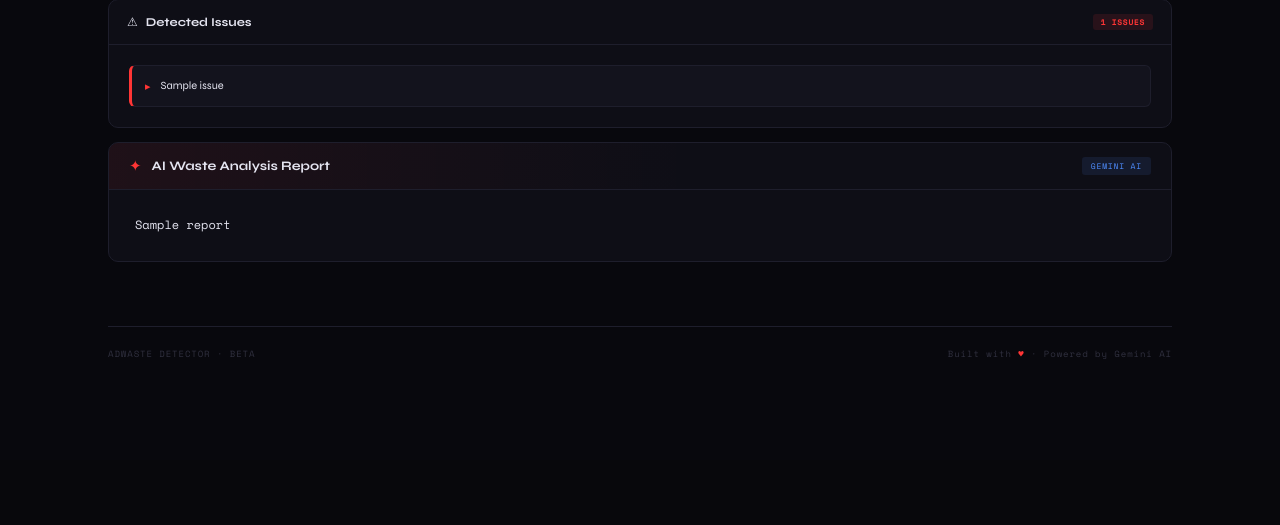
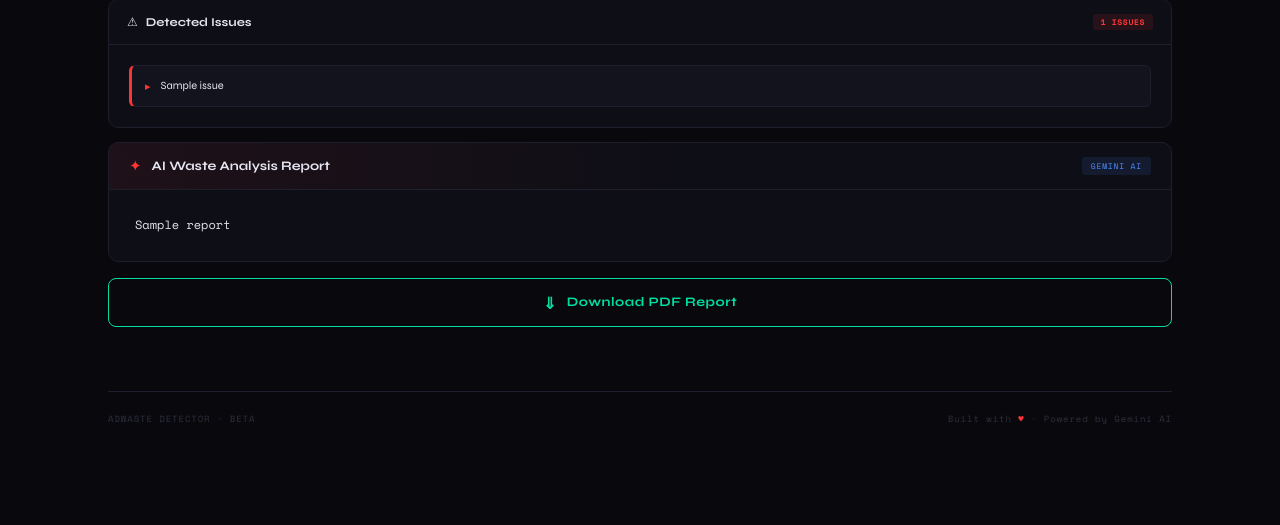
Before and after one commit to Parzifal25/ad-spend-waste-detector, a Flask app: template templates/index.html in a window 1280 px wide. Shown: the part 1441-1966 px from the top of the page. Before the commit the page ends 1800 px from the top, so only its background shows below. Run offline with Flask 3, Linux system fonts and the light colour scheme; the template is opened without the code that fills it: most values are stand-ins (such as "Sample title", 1, 10 or a date in 2020).

Commit message:
Update index.html

```diff
--- a/templates/index.html
+++ b/templates/index.html
@@ -431,6 +431,45 @@ body::before {
 .a4 { animation-delay: .24s; }
 .a5 { animation-delay: .30s; }
 .a6 { animation-delay: .36s; }
+
+/* ═══════════════════════════════════════
+   DOWNLOAD PDF BUTTON
+═══════════════════════════════════════ */
+.dl-btn {
+  width: 100%; padding: 14px;
+  background: transparent;
+  border: 1.5px solid var(--green);
+  border-radius: 8px;
+  color: var(--green);
+  font-family: var(--sans); font-size: 13px; font-weight: 700;
+  letter-spacing: .04em; cursor: pointer;
+  display: flex; align-items: center; justify-content: center; gap: 10px;
+  transition: background .15s, transform .15s, box-shadow .15s;
+  position: relative; overflow: hidden;
+}
+.dl-btn:hover {
+  background: var(--green-d);
+  transform: translateY(-1px);
+  box-shadow: 0 6px 22px rgba(0,223,162,.18);
+}
+.dl-btn:active { transform: translateY(0); }
+.dl-icon {
+  font-size: 16px; font-weight: 900;
+  display: inline-block;
+  animation: bounce 1.6s ease infinite;
+}
+@keyframes bounce {
+  0%,100%{ transform:translateY(0); }
+  50%     { transform:translateY(3px); }
+}
+.dl-spinner {
+  display: none; width: 14px; height: 14px;
+  border: 2px solid rgba(0,223,162,.3); border-top-color: var(--green);
+  border-radius: 50%; animation: spin .7s linear infinite;
+}
+.dl-btn.loading .dl-icon  { display: none; }
+.dl-btn.loading .dl-label { opacity: .5; }
+.dl-btn.loading .dl-spinner { display: inline-block; }
 </style>
 </head>
 <body>
@@ -667,6 +706,18 @@ body::before {
   </div>
   {% endif %}
 
+  <!-- DOWNLOAD PDF BUTTON — always shown when summary exists -->
+  <div style="margin-top:16px;">
+    <button class="dl-btn"
+      id="dl-btn"
+      data-summary="{{ summary | tojson | e }}"
+      data-report="{{ report | e if report else '' }}">
+      <span class="dl-icon">⇓</span>
+      <span class="dl-label">Download PDF Report</span>
+      <span class="dl-spinner"></span>
+    </button>
+  </div>
+
   {% elif request.method == 'POST' %}
   <div style="text-align:center;padding:60px 20px;color:var(--muted);">
     <div style="font-size:36px;opacity:.2;margin-bottom:14px;">⚠</div>
@@ -727,6 +778,44 @@ if (rb) {
     .replace(/\d+(\.\d+)?%/g,     '<strong style="color:var(--orange)">$&</strong>')
     .replace(/\*\*(.+?)\*\*/g,    '<strong style="color:var(--txt)">$1</strong>');
 }
+
+/* DOWNLOAD PDF — reads data from data attributes, no Jinja in this block */
+function downloadPDF(btn) {
+  btn.classList.add('loading');
+
+  const rawSummary = btn.getAttribute('data-summary');
+  const rawReport  = btn.getAttribute('data-report') || '';
+
+  // data-summary is HTML-entity-encoded by Jinja's |e — decode it
+  const txt = document.createElement('textarea');
+  txt.innerHTML = rawSummary;
+  const summaryJson = txt.value;
+
+  const fd = new FormData();
+  fd.append('summary', summaryJson);
+  fd.append('report',  rawReport);
+
+  fetch('/download-report', {method: 'POST', body: fd})
+    .then(function(res) {
+      if (!res.ok) return res.text().then(function(t) { throw new Error(t); });
+      return res.blob();
+    })
+    .then(function(blob) {
+      const url = URL.createObjectURL(blob);
+      const a   = document.createElement('a');
+      a.href     = url;
+      a.download = 'adwaste_report.pdf';
+      document.body.appendChild(a);
+      a.click();
+      document.body.removeChild(a);
+      URL.revokeObjectURL(url);
+      btn.classList.remove('loading');
+    })
+    .catch(function(err) {
+      btn.classList.remove('loading');
+      alert('PDF generation failed: ' + err.message);
+    });
+}
 </script>
 </body>
 </html>
```
